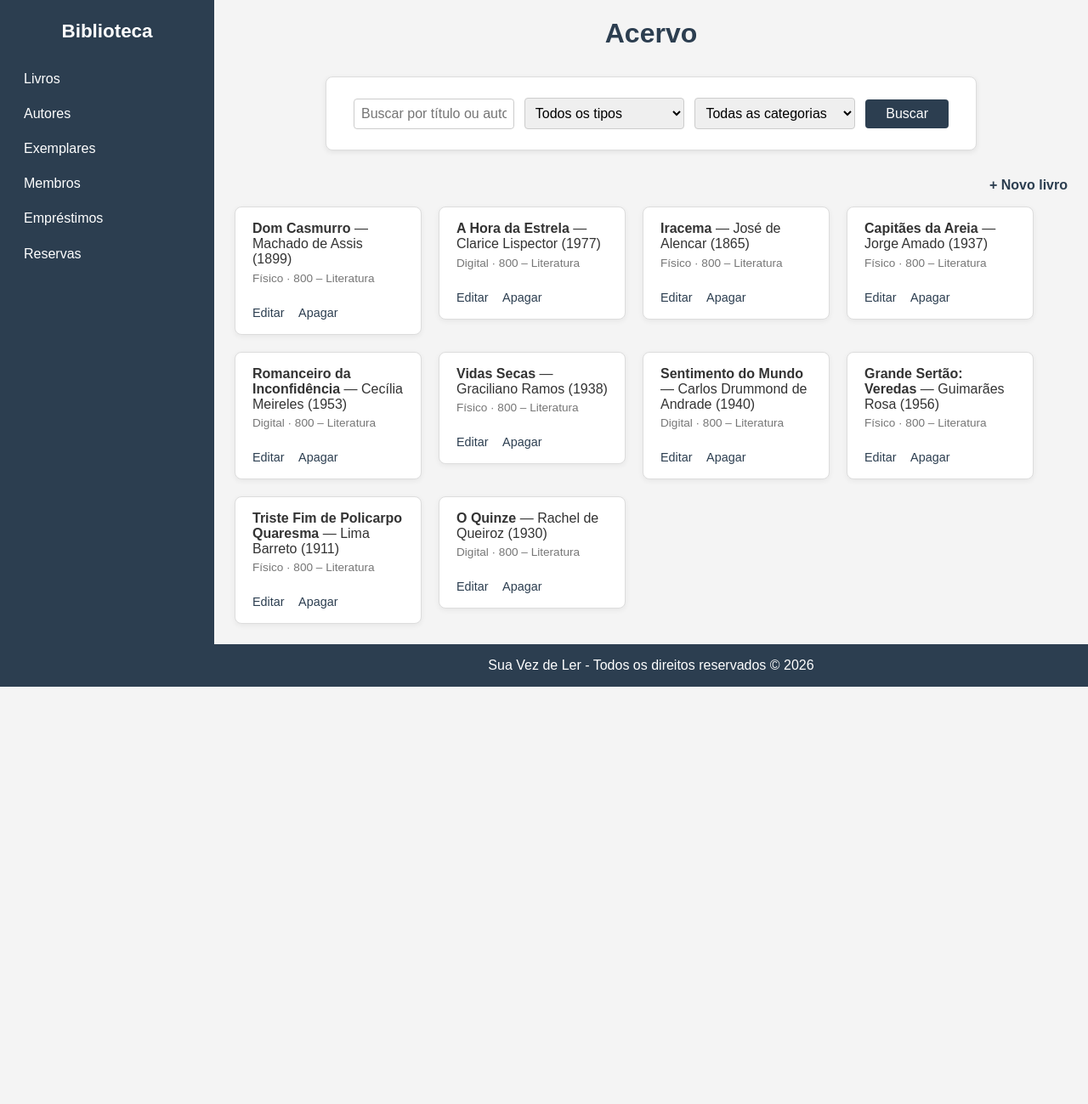
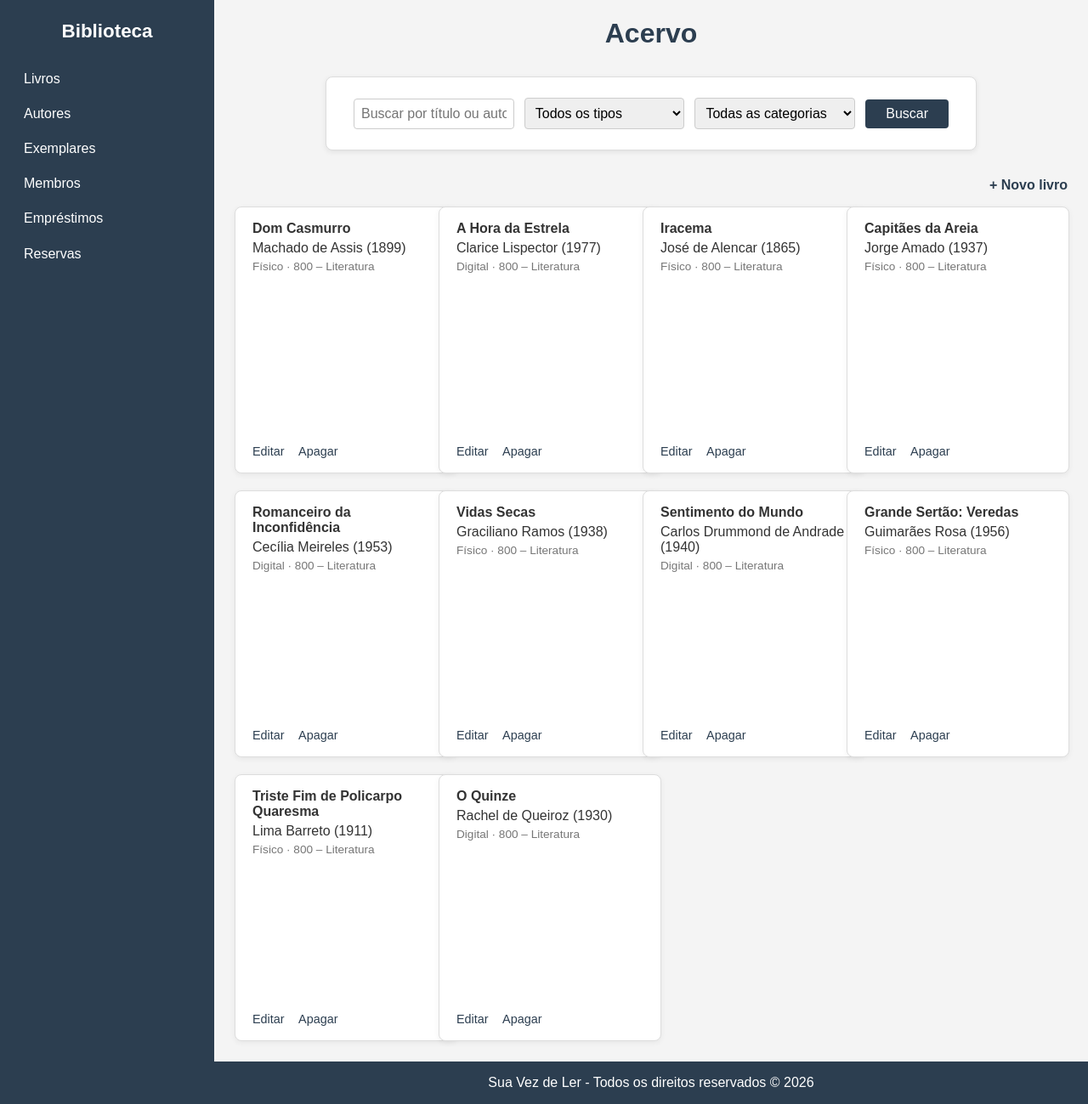
Before and after one commit to cristian-univassouras/fullstack-job-p1, a Django app: page /livros/ in a window 1280 px wide. Shown: the whole page at 85% size. Before the commit the page ends 808 px from the top, so only its background shows below. Run offline with Django 5.2, Linux system fonts and the light colour scheme; data comes from the database, SQL or seed files in the repository.

Commit message:
padroniza tamanho dos cards e empilha os dados verticalmente

```diff
--- a/acervo/static/acervo/style.css
+++ b/acervo/static/acervo/style.css
@@ -98,12 +98,17 @@ ul {
 }
 
 li {
+    width: 220px;
+    height: 280px;
     background-color: #fff;
     border: 1px solid #ddd;
     border-radius: 8px;
     padding: 1rem 1.25rem;
     box-shadow: 0 2px 6px rgba(0, 0, 0, 0.06);
     transition: transform 0.15s ease, box-shadow 0.15s ease;
+    display: flex;
+    flex-direction: column;
+    overflow: hidden;
 }
 
 li:hover {
@@ -113,6 +118,8 @@ li:hover {
 
 li:only-child {
     grid-column: 1 / -1;
+    width: auto;
+    height: auto;
     text-align: center;
     color: #777;
     box-shadow: none;
@@ -123,11 +130,38 @@ li:only-child:hover {
     box-shadow: none;
 }
 
+.card-corpo {
+    flex: 1;
+    display: flex;
+    flex-direction: column;
+    gap: 0.3rem;
+    overflow: hidden;
+}
+
+.card-corpo strong {
+    display: -webkit-box;
+    -webkit-line-clamp: 2;
+    -webkit-box-orient: vertical;
+    overflow: hidden;
+}
+
+.card-imagem {
+    width: 100%;
+    height: 90px;
+    object-fit: cover;
+    border-radius: 6px;
+    margin-bottom: 0.2rem;
+}
+
+.card-acoes {
+    margin-top: auto;
+    padding-top: 0.5rem;
+}
+
 li .meta {
     display: block;
     color: #777;
     font-size: 0.85rem;
-    margin: 0.35rem 0;
 }
 
 li a {
@@ -143,7 +177,7 @@ li a:hover {
 
 li form {
     max-width: none;
-    margin: 0.75rem 0 0;
+    margin: 0;
     padding: 0;
     background: none;
     border: none;
--- a/acervo/templates/acervo/lista.html
+++ b/acervo/templates/acervo/lista.html
@@ -29,11 +29,18 @@
 <ul>
     {% for livro in livros %}
         <li>
-            <strong>{{ livro.titulo }}</strong> — {{ livro.autor }} ({{ livro.ano }})<br>
-            <span class="meta">{{ livro.get_tipo_acervo_display }} · {{ livro.get_categoria_display }}</span>
-            <br>
-            <a href="{% url 'editar_livro' livro.pk %}">Editar</a>
-            <a href="{% url 'apagar_livro' livro.pk %}">Apagar</a>
+            <div class="card-corpo">
+                {% if livro.imagem_url %}
+                    <img class="card-imagem" src="{{ livro.imagem_url }}" alt="Capa de {{ livro.titulo }}">
+                {% endif %}
+                <strong>{{ livro.titulo }}</strong>
+                <span>{{ livro.autor }} ({{ livro.ano }})</span>
+                <span class="meta">{{ livro.get_tipo_acervo_display }} · {{ livro.get_categoria_display }}</span>
+            </div>
+            <div class="card-acoes">
+                <a href="{% url 'editar_livro' livro.pk %}">Editar</a>
+                <a href="{% url 'apagar_livro' livro.pk %}">Apagar</a>
+            </div>
         </li>
     {% empty %}
         <li>Nenhum livro encontrado.</li>
```
Also changed, not shown: acervo/templates/acervo/autores.html (+10 -4 lines), acervo/templates/acervo/emprestimos.html (+6 -2 lines), acervo/templates/acervo/exemplares.html (+9 -6 lines), acervo/templates/acervo/membros.html (+8 -4 lines), acervo/templates/acervo/reservas.html (+6 -3 lines).
